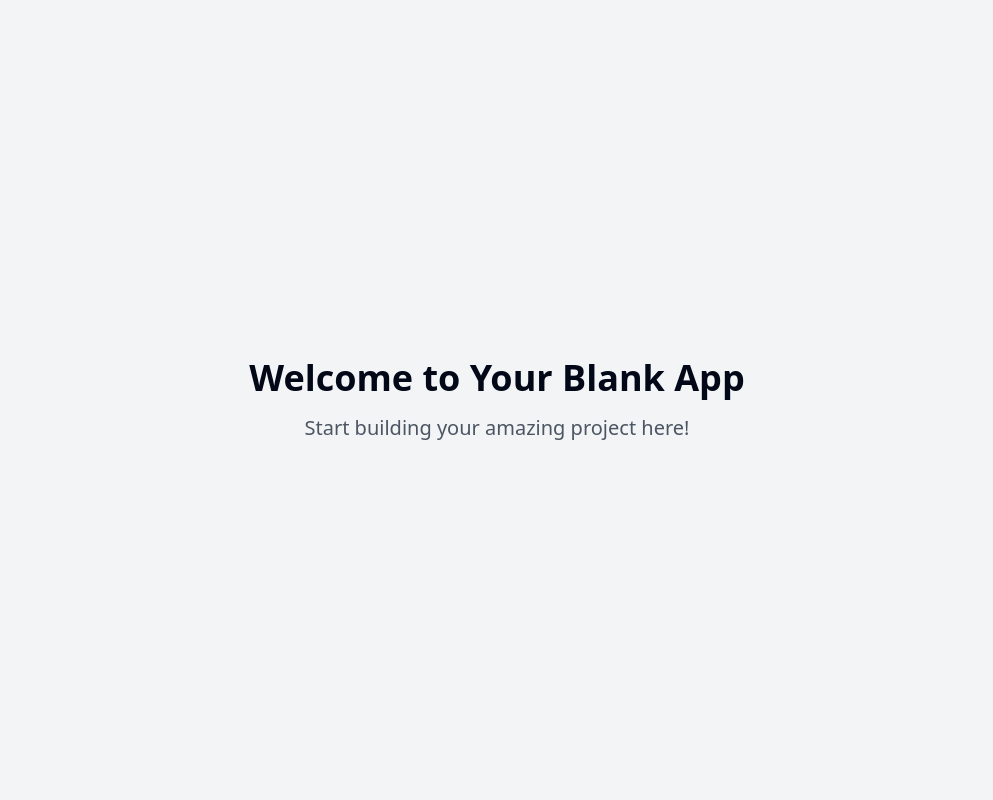
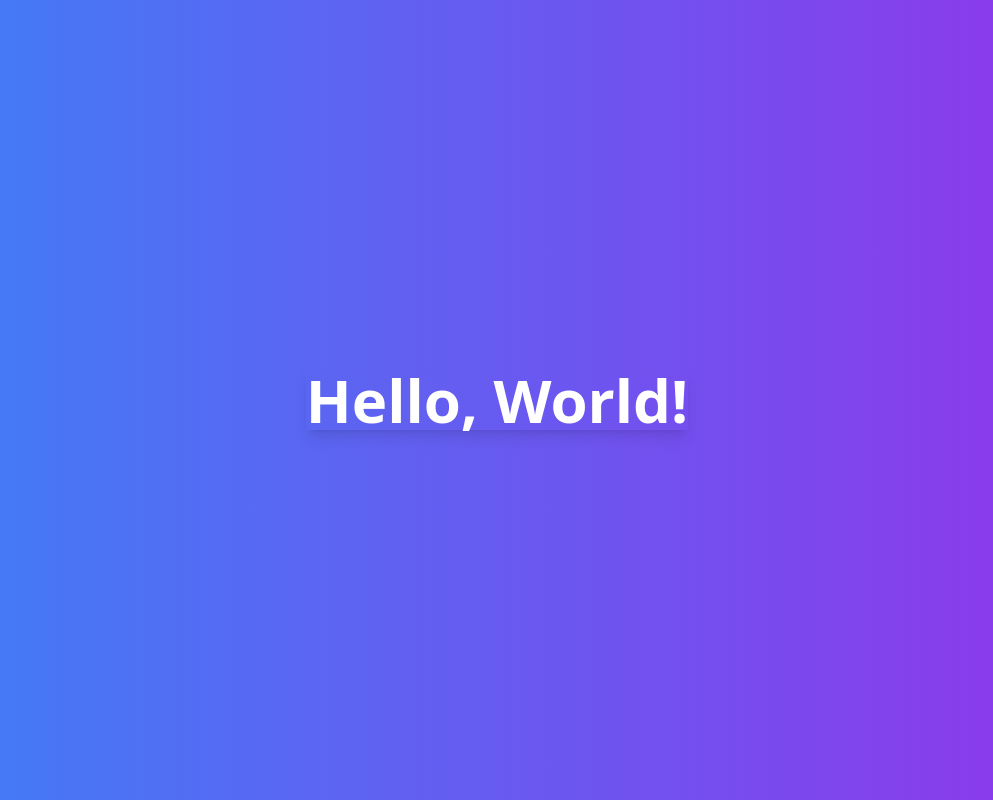
Before and after one commit to MuhammadAman02/hst-ai-e9f9d9e3-7e4f-4f69-a8e4-63037ebfa558, a React (Vite) app: page / in a window 1280 px wide. Shown: the whole page, without its empty margins (143-1136 px from the left). Built offline with nearby package versions, Linux system fonts and the light colour scheme.

Commit message:
update file

```diff
--- a/src/pages/Index.tsx
+++ b/src/pages/Index.tsx
@@ -1,12 +1,11 @@
-// Update this page (the content is just a fallback if you fail to update the page)
+import React from 'react';
 
 const Index = () => {
   return (
-    <div className="min-h-screen flex items-center justify-center bg-gray-100">
-      <div className="text-center">
-        <h1 className="text-4xl font-bold mb-4">Welcome to Your Blank App</h1>
-        <p className="text-xl text-gray-600">Start building your amazing project here!</p>
-      </div>
+    <div className="min-h-screen flex items-center justify-center bg-gradient-to-r from-blue-500 to-purple-600">
+      <h1 className="text-6xl font-bold text-white shadow-lg">
+        Hello, World!
+      </h1>
     </div>
   );
 };
```
